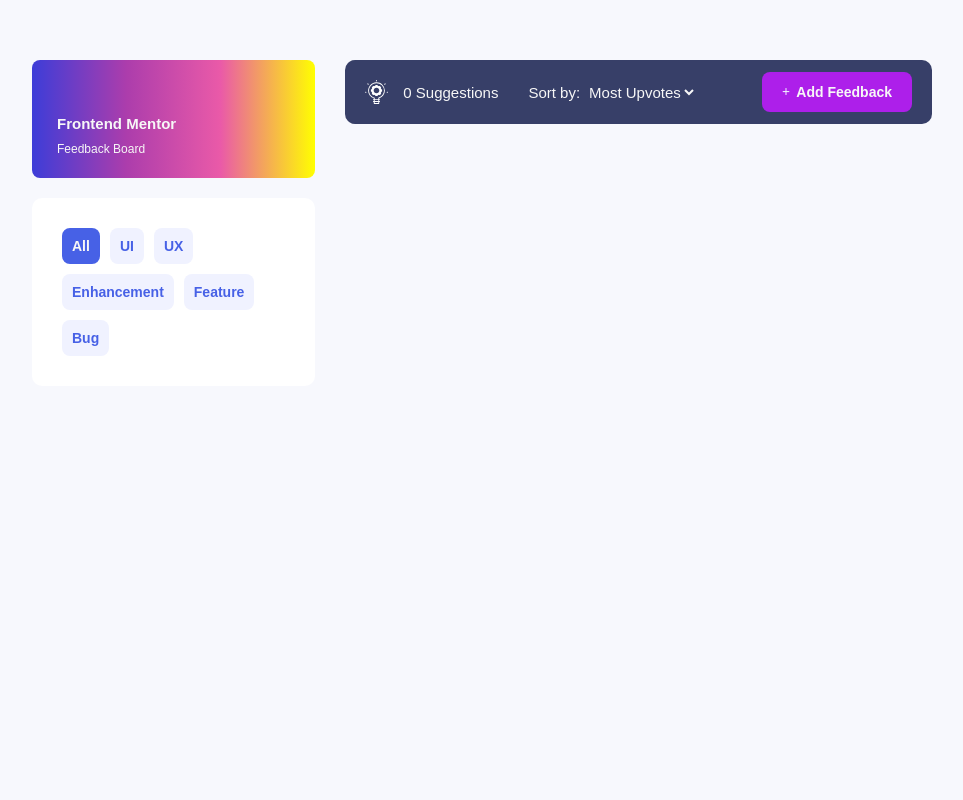
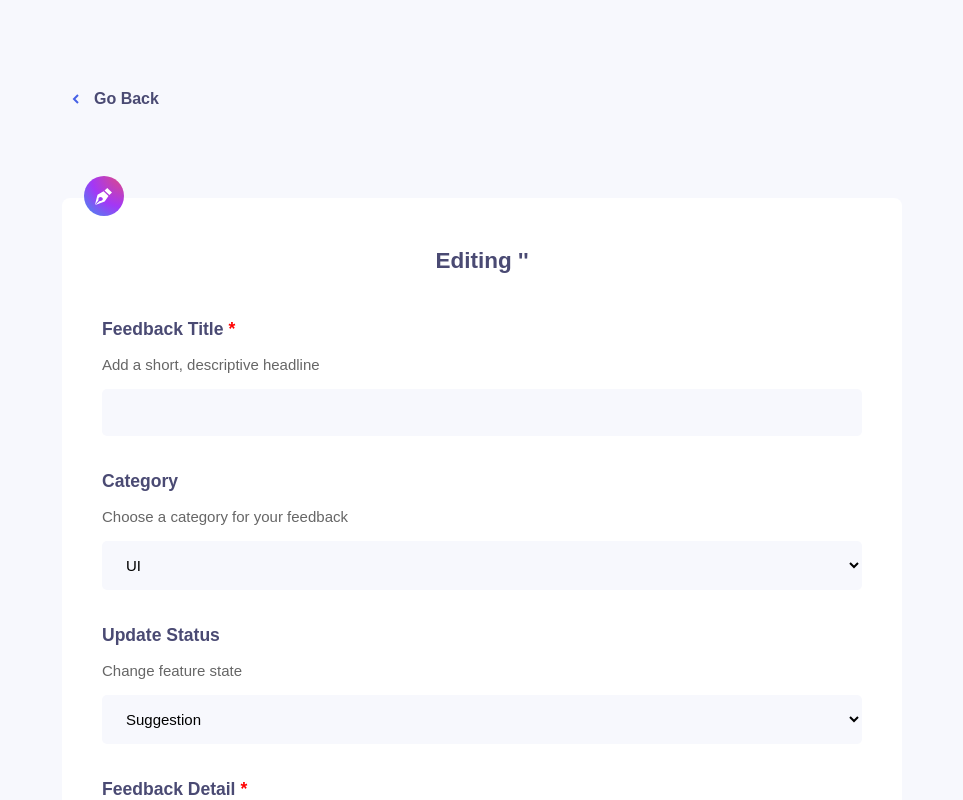
Before and after one commit to MaryamBahangeh/product-feedback-app, a React (Vite) app: page /editSuggestion/1 in a window 1280 px wide. Shown: the top 800 px of the page, without its empty margins (158-1121 px from the left). Built offline with nearby package versions, Linux system fonts and the light colour scheme.

Commit message:
add favicon

```diff
--- a/src/App.tsx
+++ b/src/App.tsx
@@ -1,18 +1,16 @@
 import SuggestionProvider from "./providers/SuggestionProvider.tsx";
 import SearchProvider from "./providers/SearchProvider.tsx";
-import RoutingProvider from "./providers/RoutingProvider.tsx";
-import Routing from "./Routing.tsx";
+
+import Home from "@/pages/Home/Home.tsx";
 
 function App() {
   return (
     <>
-      <RoutingProvider>
-        <SuggestionProvider>
-          <SearchProvider>
-            <Routing></Routing>
-          </SearchProvider>
-        </SuggestionProvider>
-      </RoutingProvider>
+      <SuggestionProvider>
+        <SearchProvider>
+          <Home></Home>
+        </SearchProvider>
+      </SuggestionProvider>
     </>
   );
 }
--- a/src/Routing.tsx
+++ b/src/Routing.tsx
@@ -1,35 +1,17 @@
-import { useContext } from "react";
+import ReactDOM from "react-dom/client";
+import { Routes, Route, BrowserRouter } from "react-router";
 
-import { RoutingContext } from "@/providers/RoutingProvider.tsx";
+import NotFound from "@/pages/NotFound/NotFound..tsx";
+import App from "@/App.tsx";
 
-import Home from "@/pages/Home/Home.tsx";
+const root = document.getElementById("root");
 
-import SuggestionDetail from "@/pages/SuggestionComments/SuggestionComments.tsx";
-import EditSuggestion from "@/pages/EditSuggestion/EditSuggestion.tsx";
-
-import { SuggestionModel as SuggestionModel } from "@/models/suggestion-model.ts";
-import NotFound from "@/pages/NotFound/NotFound..tsx";
-
-function Routing() {
-  const { page, params } = useContext(RoutingContext);
-
-  if (page === "home") {
-    return <Home />;
-  }
-
-  if (page === "suggestion-comments") {
-    return <SuggestionDetail />;
-  }
-
-  if (page === "edit-suggestion") {
-    return (
-      <EditSuggestion
-        suggestion={params.suggestion as SuggestionModel}
-        isEditing={params.isEditing as boolean}
-      />
-    );
-  }
-  return <NotFound />;
-}
-
-export default Routing;
+ReactDOM.createRoot(root as HTMLElement).render(
+  <BrowserRouter>
+    <Routes>
+      <Route path="/" element={<App />} />
+      <Route path="/notfound" element={<NotFound />} />
+    </Routes>
+    ,
+  </BrowserRouter>,
+);
--- a/src/components/Header/Header.tsx
+++ b/src/components/Header/Header.tsx
@@ -11,6 +11,7 @@
 import styles from "./Header.module.css";
 import { SORT_OPTIONS } from "@/sort-options/sort-options.ts";
 import { SuggestionContext } from "@/providers/SuggestionProvider.tsx";
+import { Link, Navigate, useNavigate } from "react-router";
 
 const pluralRules = new Intl.PluralRules("en");
 
@@ -21,8 +22,8 @@
 }
 
 function Header() {
+  let navigate = useNavigate();
   const { filteredSuggestions } = useContext(SearchContext);
-  const { setPage, setParams } = useContext(RoutingContext);
   const { sortBy, setSortBy } = useContext(SuggestionContext);
 
   const suggestion = {
@@ -34,8 +35,7 @@
   };
 
   const addClickHandler = () => {
-    setPage("edit-suggestion");
-    setParams({ suggestion: suggestion, isEditing: false });
+    navigate("/editSuggestion/false");
   };
 
   const count = filteredSuggestions.length;
--- a/src/main.tsx
+++ b/src/main.tsx
@@ -6,9 +6,18 @@
 import "./index.css";
 
 import App from "./App.tsx";
+import { BrowserRouter, Route, Routes } from "react-router";
+import NotFound from "@/pages/NotFound/NotFound..tsx";
+import EditSuggestion from "@/pages/EditSuggestion/EditSuggestion.tsx";
 
 createRoot(document.getElementById("root")!).render(
-  <StrictMode>
-    <App />
-  </StrictMode>,
+  <BrowserRouter>
+    <StrictMode>
+      <Routes>
+        <Route path="/" element={<App />} />
+        <Route path="/notfound" element={<NotFound />} />
+        <Route path="editSuggestion/:isEditing" element={<EditSuggestion />} />
+      </Routes>
+    </StrictMode>
+  </BrowserRouter>,
 );
--- a/src/pages/EditSuggestion/EditSuggestion.tsx
+++ b/src/pages/EditSuggestion/EditSuggestion.tsx
@@ -10,27 +10,40 @@
 import { SUGGESTION_OPTIONS } from "@/suggestion-options/suggestion-options.ts";
 import { SUGGESTION_STATUS } from "@/suggestion-status/suggestion-status.ts";
 
+import { useParams } from "react-router";
 import { SuggestionModel } from "@/models/suggestion-model.ts";
 
 import styles from "./EditSuggestion.module.css";
+import { v4 as uuidv4 } from "uuid";
 
-type Props = {
-  suggestion: SuggestionModel;
-  isEditing: boolean;
-};
-
-function EditSuggestion({ suggestion, isEditing }: Props) {
+function EditSuggestion() {
   const { addSuggestion, editSuggestion } = useContext(SuggestionContext);
   const { setPage, setParams } = useContext(RoutingContext);
 
-  const [fields, setFields] = useState<SuggestionModel>(suggestion);
+  const { isEditing } = useParams();
+  const suggestion = {
+    id: uuidv4(),
+    title: "",
+    description: "",
+    suggestionType: SUGGESTION_OPTIONS[0].value,
+    rank: 0,
+  };
+  const [fields, setFields] = useState<SuggestionModel>(
+    suggestion as SuggestionModel,
+  );
 
   const defaultErrors = { title: "", description: "" };
   const [errors, setErrors] = useState(defaultErrors);
 
-  const pageTitle = isEditing
+  let pageTitle = isEditing
     ? `Editing '${suggestion.title}'`
     : `Add a new suggestion`;
+
+  console.log(isEditing);
+  if (!isEditing) {
+    console.log("kjhsdjkfhjshde");
+    pageTitle = "Add a new suggestion";
+  }
 
   const handleChange = (field: string, value: string) => {
     setFields({ ...fields, [field]: value });
```
